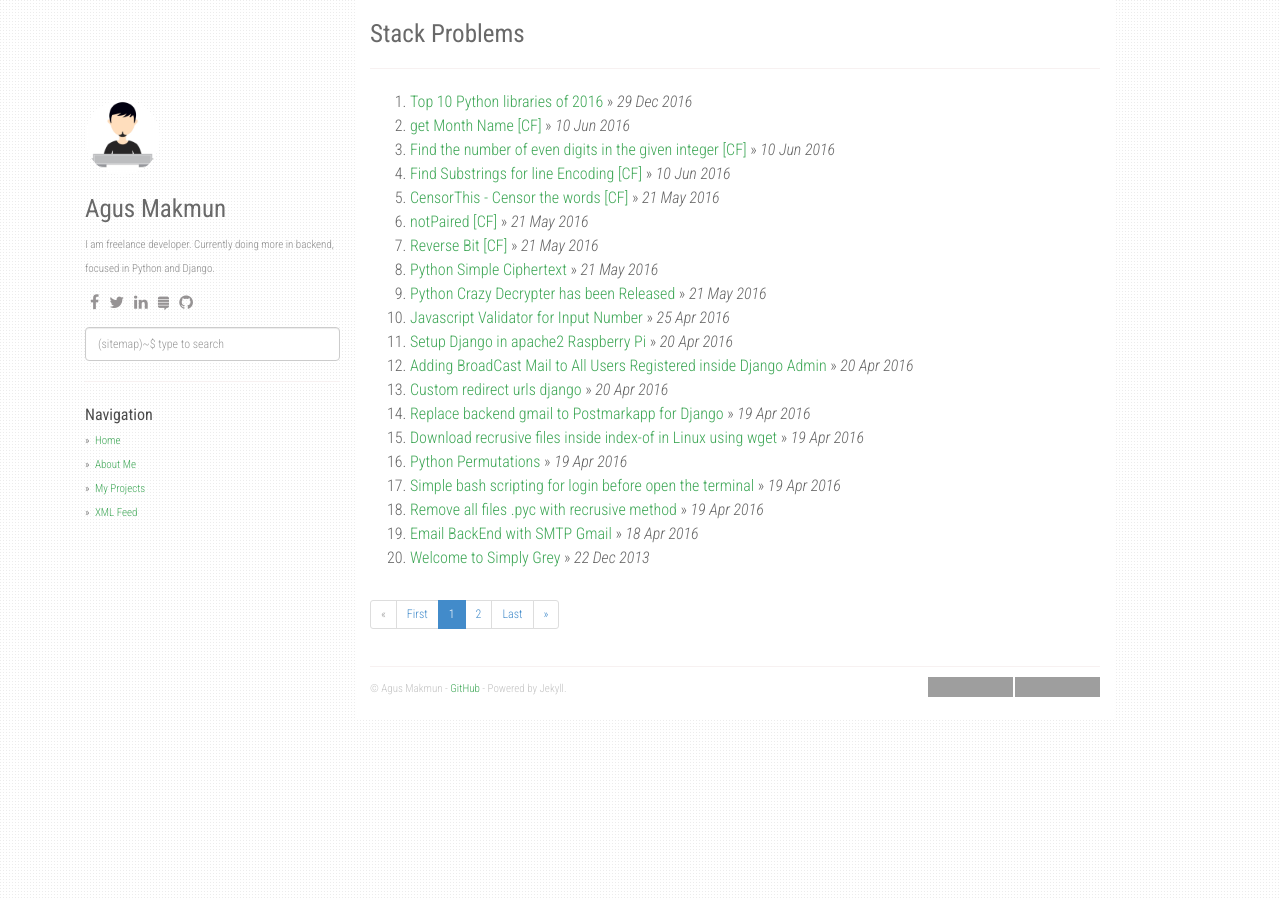
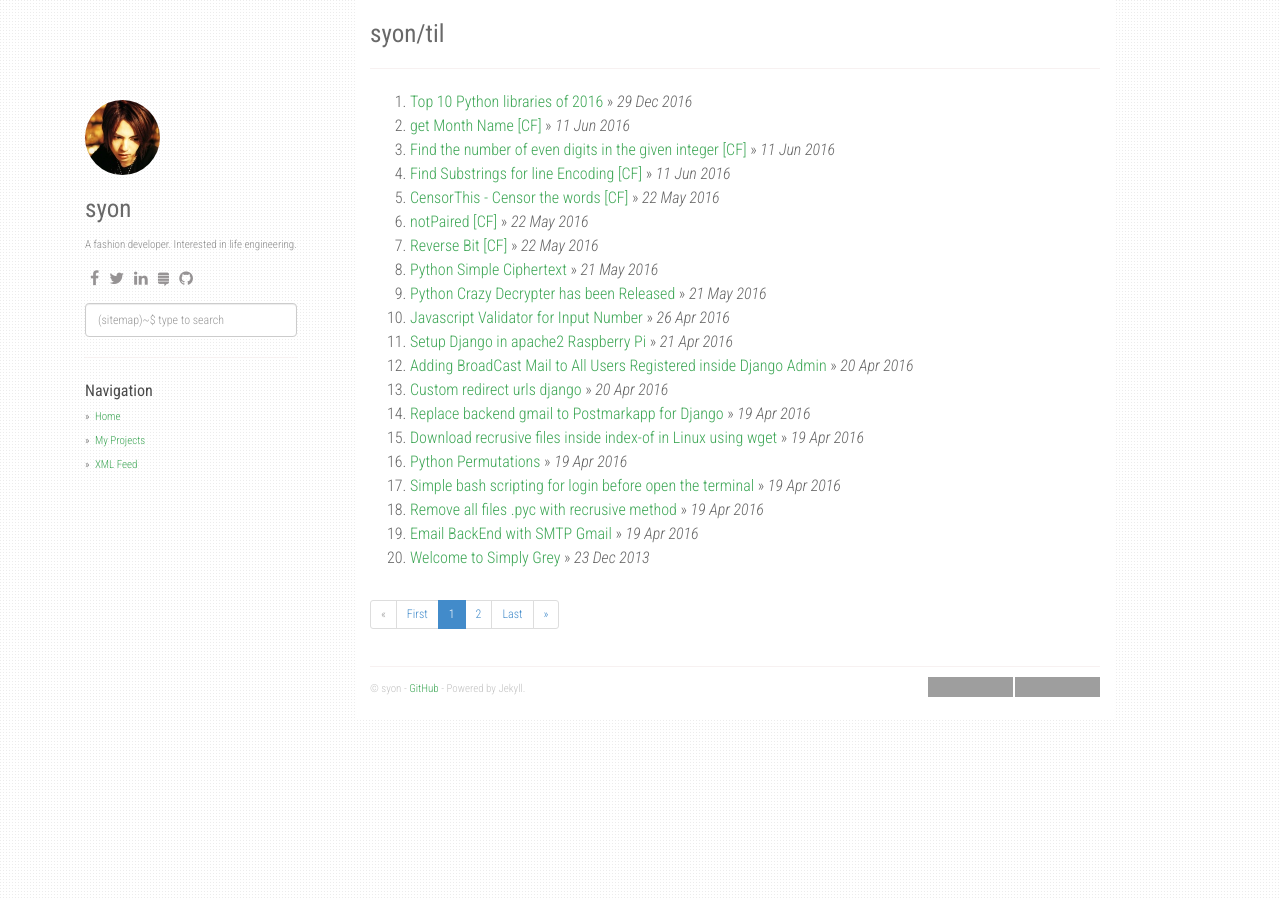
Before and after one commit to syon/til, a Jekyll site: the page built from index.html, in a window 1280 px wide. Built offline with Jekyll 4.4.1, drawn with Linux system fonts in a browser that asks for light colours; nearby versions of some CDN libraries; the list of posts is cut into pages by our own code; grey boxes are pictures that could not be loaded.

Commit message:
:sparkles: personalize

```diff
--- a/_config.yml
+++ b/_config.yml
@@ -1,10 +1,10 @@
-title: Stack Problems
-description: My Personal Stack Problems
-author: Agus Makmun
-github: https://github.com/agusmakmun
-about: I am freelance developer. Currently doing more in backend, focused in Python and Django.
-disqus_shortname: stackproblems
-google_analytics: UA-XXXXXXXX-Y
+title: syon/til
+description: Today I Learned
+author: syon
+github: https://github.com/syon
+about: A fashion developer. Interested in life engineering.
+disqus_shortname:
+google_analytics: UA-37634759-2
 avatar_url: /static/img/avatar.jpg
 
 enableTags: true
@@ -19,28 +19,27 @@ social:
     - icon: fa-facebook
       link: "#"
     - icon: fa-twitter
-      link: "https://twitter.com/agusmakmun6"
+      link: "https://twitter.com/syonxv"
     - icon: fa-linkedin
-      link: "https://www.linkedin.com/in/summonagus"
+      link: "#"
     - icon: fa-stack-exchange
       link: "#"
     - icon: fa-github
-      link: "https://github.com/agusmakmun"
+      link: "https://github.com/syon"
 
 share:
-  twitter_username: agusmakmun6
-  fb_appid: 1749788565247320
+  twitter_username: syonxv
+  fb_appid:
 
 urls:
-    - text: About Me
-      url: /about/
     - text: My Projects
       url: /projects/
     - text: XML Feed
       url: /feed.xml
 
-url: "https://agusmakmun.github.io"
-baseurl: ""
+url: "https://syon.github.io"
+baseurl: "/til"
+permalink: /:year/:month/:day/:title/
 paginate: 20
 per_page: 20
 paginate_path: "/page/:num/"
@@ -53,3 +52,13 @@ compress_html:
   clippings: all
   comments: ["<!-- ", " -->"]
   endings: all
+
+timezone: Asia/Tokyo
+
+exclude:
+  - Gemfile
+  - Gemfile.lock
+  - README.md
+  - LICENCE
+  - docker-compose.yml
+  - vendor
```
Also changed, not shown: about.md (deleted, +0 -9 lines), README.md, static/img/avatar.jpg.
